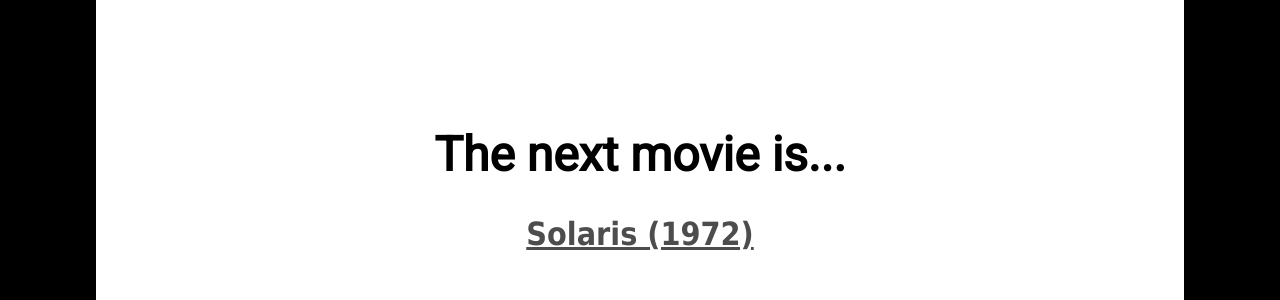
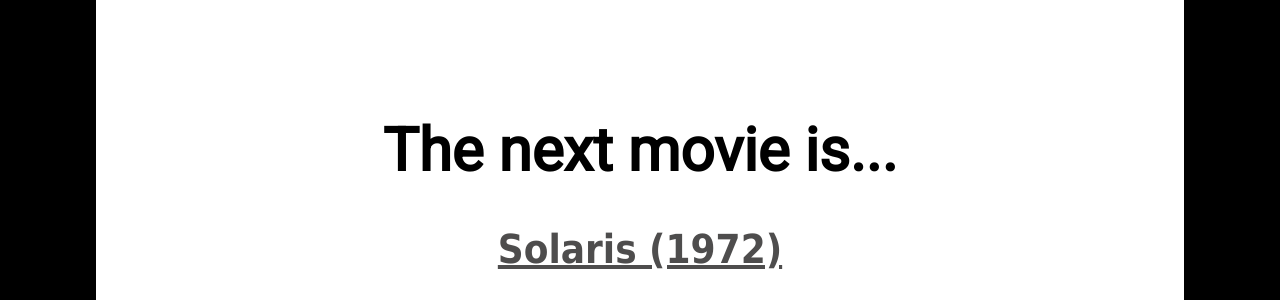
Before and after one commit to danmason/movie-night, a plain HTML site: page index.html in a window 1280 px wide. Shown: the top 300 px of the page. Drawn offline with Linux system fonts and the light colour scheme; grey boxes are pictures that could not be loaded.

Commit message:
Increase size of headings

```diff
--- a/style.css
+++ b/style.css
@@ -29,12 +29,12 @@ body {
 h1 {
  font-family: 'Roboto', sans-serif;
  font-weight: bold;
- font-size: 3em;
+ font-size: 45pt;
  margin-bottom 50px;
 }
 
 #movie-title {
- font-size: 2em;
+ font-size: 30pt;
  font-family: Tahoma;
  font-weight: bold;
  color: #4e4d4d;
```
